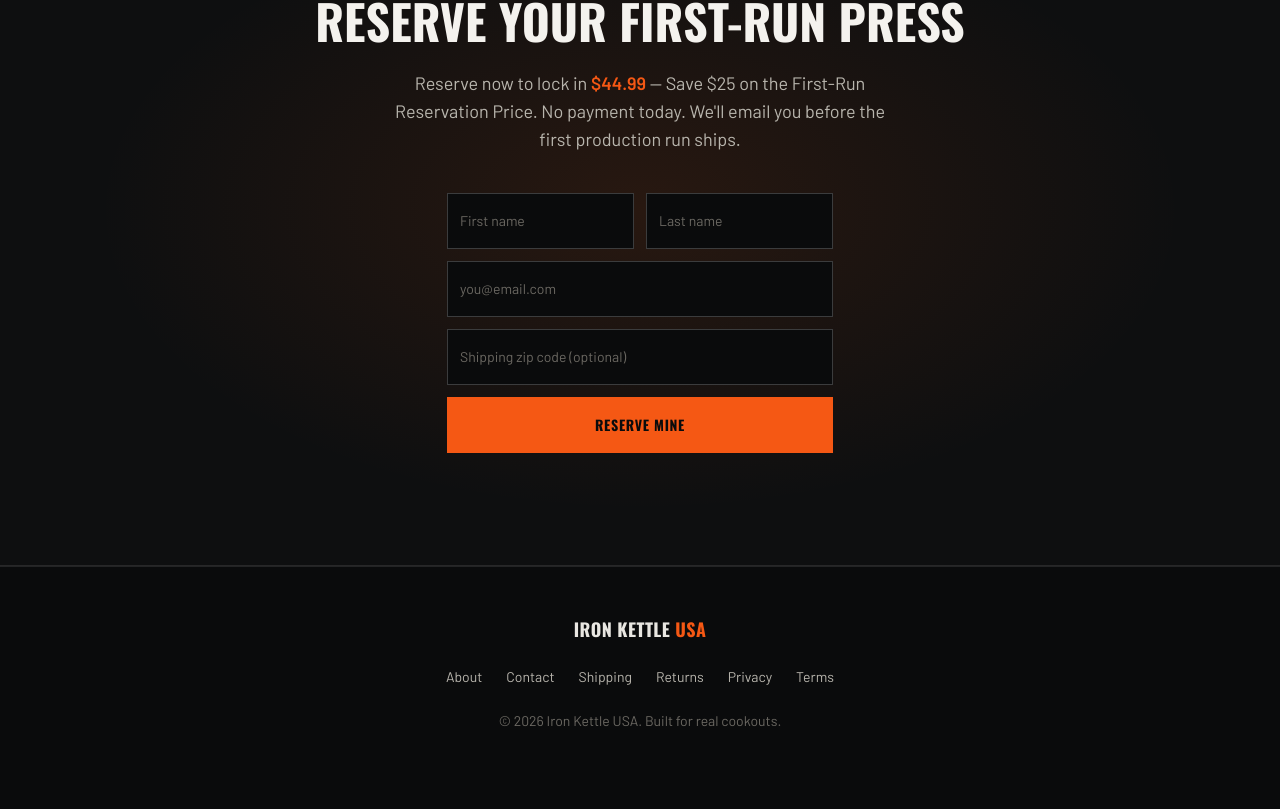
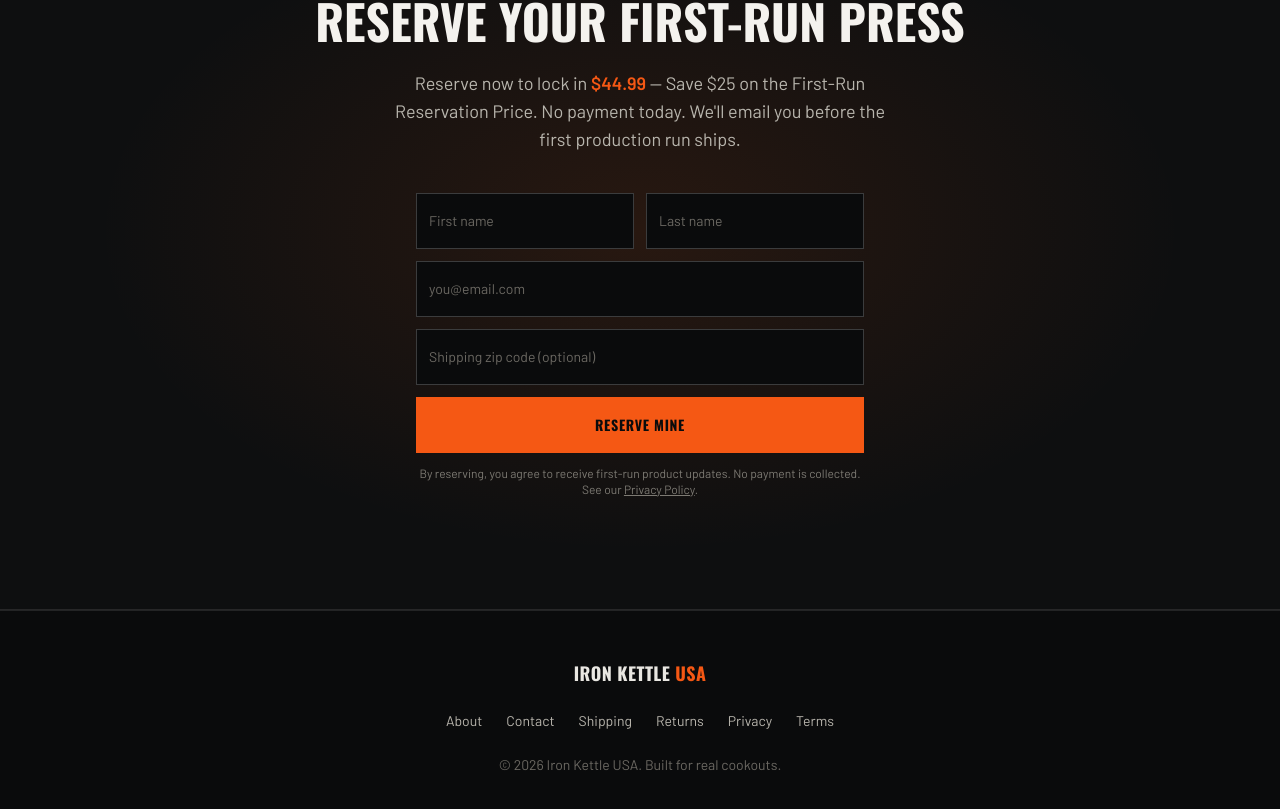
Before and after one commit to IronKettleUSA/iron-kettle-site, a Next.js app: page / in a window 1280 px wide. Shown: the part 3755-4564 px from the top of the page. Before the commit the page ends 4534 px from the top, so only its background shows below. Built offline with nearby package versions, Linux system fonts and the light colour scheme.

Commit message:
Improve reservation form accessibility

```diff
--- a/components/waitlist-form.tsx
+++ b/components/waitlist-form.tsx
@@ -2,6 +2,7 @@
 
 import { useState } from "react";
 import { Input } from "@/components/ui/input";
+import { Label } from "@/components/ui/label";
 import { Loader2, Check } from "lucide-react";
 
 export function WaitlistForm() {
@@ -45,29 +46,51 @@ export function WaitlistForm() {
   }
 
   return (
-    <form onSubmit={handleSubmit} className="w-full max-w-md">
+    <form onSubmit={handleSubmit} className="w-full max-w-md" noValidate={false}>
       <div className="grid grid-cols-1 gap-3 sm:grid-cols-2">
+        <div>
+          <Label htmlFor="firstName" className="sr-only">
+            First name
+          </Label>
           <Input
+            id="firstName"
+            name="firstName"
             type="text"
             required
+            autoComplete="given-name"
             placeholder="First name"
             value={firstName}
             onChange={(e) => setFirstName(e.target.value)}
             className="h-14 border-white/20 bg-[#0a0b0c] text-base text-[#e9e7e2] placeholder:text-[#6b6862] focus-visible:ring-[hsl(18,92%,52%)]"
           />
+        </div>
+        <div>
+          <Label htmlFor="lastName" className="sr-only">
+            Last name
+          </Label>
           <Input
+            id="lastName"
+            name="lastName"
             type="text"
             required
+            autoComplete="family-name"
             placeholder="Last name"
             value={lastName}
             onChange={(e) => setLastName(e.target.value)}
             className="h-14 border-white/20 bg-[#0a0b0c] text-base text-[#e9e7e2] placeholder:text-[#6b6862] focus-visible:ring-[hsl(18,92%,52%)]"
           />
         </div>
+      </div>
       <div className="mt-3">
+        <Label htmlFor="email" className="sr-only">
+          Email address
+        </Label>
         <Input
+          id="email"
+          name="email"
           type="email"
           required
+          autoComplete="email"
           placeholder="you@email.com"
           value={email}
           onChange={(e) => setEmail(e.target.value)}
@@ -75,9 +98,15 @@ export function WaitlistForm() {
         />
       </div>
       <div className="mt-3">
+        <Label htmlFor="zipCode" className="sr-only">
+          Shipping zip code (optional)
+        </Label>
         <Input
+          id="zipCode"
+          name="zipCode"
           type="text"
           inputMode="numeric"
+          autoComplete="postal-code"
           placeholder="Shipping zip code (optional)"
           value={zipCode}
           onChange={(e) => setZipCode(e.target.value)}
@@ -95,6 +124,14 @@ export function WaitlistForm() {
           "Reserve Mine"
         )}
       </button>
+      <p className="mt-3 text-center text-xs text-[#7d7a73]">
+        By reserving, you agree to receive first-run product updates. No
+        payment is collected. See our{" "}
+        <a href="/privacy" className="underline hover:text-[hsl(18,92%,52%)]">
+          Privacy Policy
+        </a>
+        .
+      </p>
       {status === "error" && (
         <p className="mt-3 text-sm text-red-400">{errorMsg}</p>
       )}
```
Lines whose indentation alone changed are shown as unchanged.
